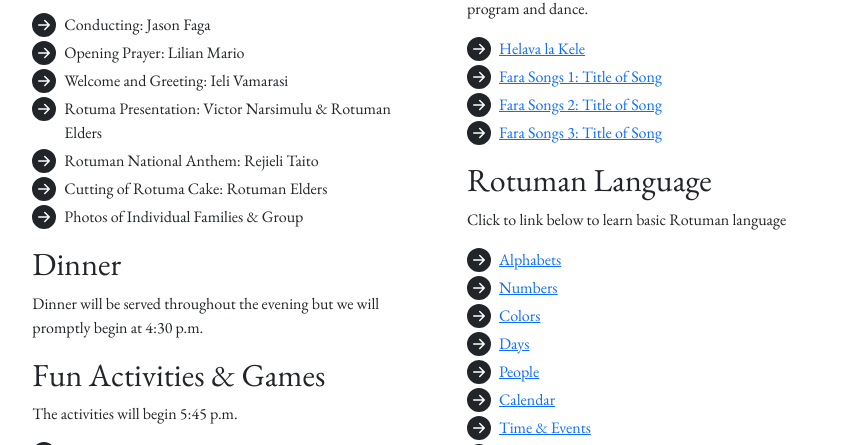
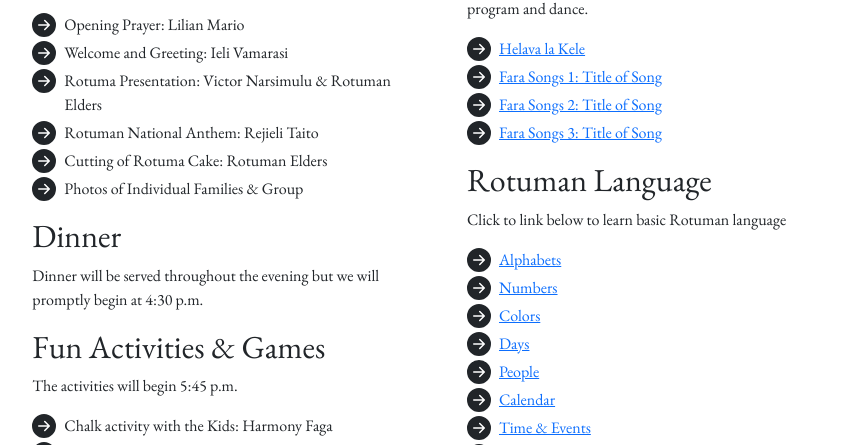
Before and after one commit to bulawebops/celebrate, a plain HTML site: page index.html in a window 1280 px wide. Shown: the part 655-1100 px from the top of the page, without its empty margins (197-1038 px from the left). Drawn offline with nearby package versions, Linux system fonts and the light colour scheme; a web font is replaced by a local one.

Commit message:
Update index.html

```diff
--- a/index.html
+++ b/index.html
@@ -63,7 +63,6 @@
         <h2>Program Outline</h2>
         <p>The Rotuma Day celebration will begin promptly at 4:00 p.m.</p>
         <ul class="icon-list">
-          <li>Conducting: Jason Faga</li>
           <li>Opening Prayer: Lilian Mario</li>
           <li>Welcome and Greeting: Ieli Vamarasi</li>
           <li>Rotuma Presentation: Victor Narsimulu & Rotuman Elders</li>
```
